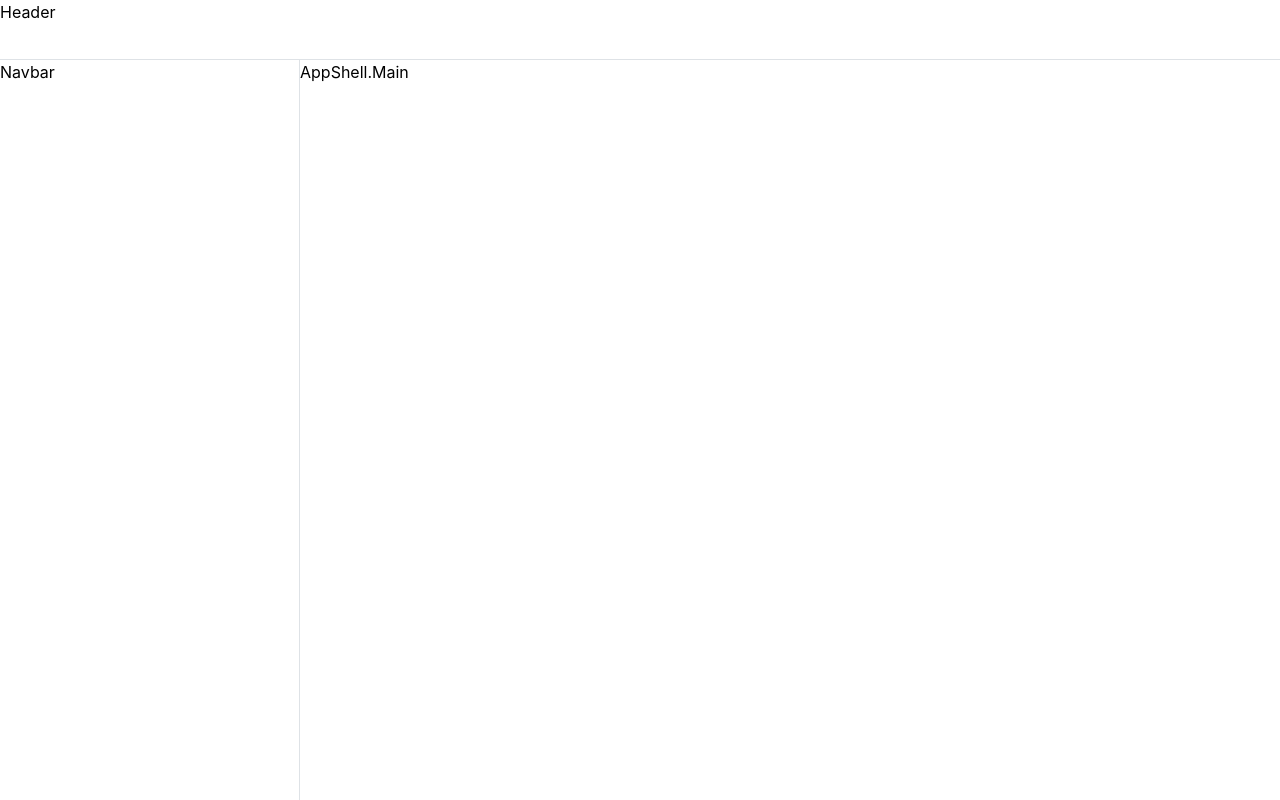
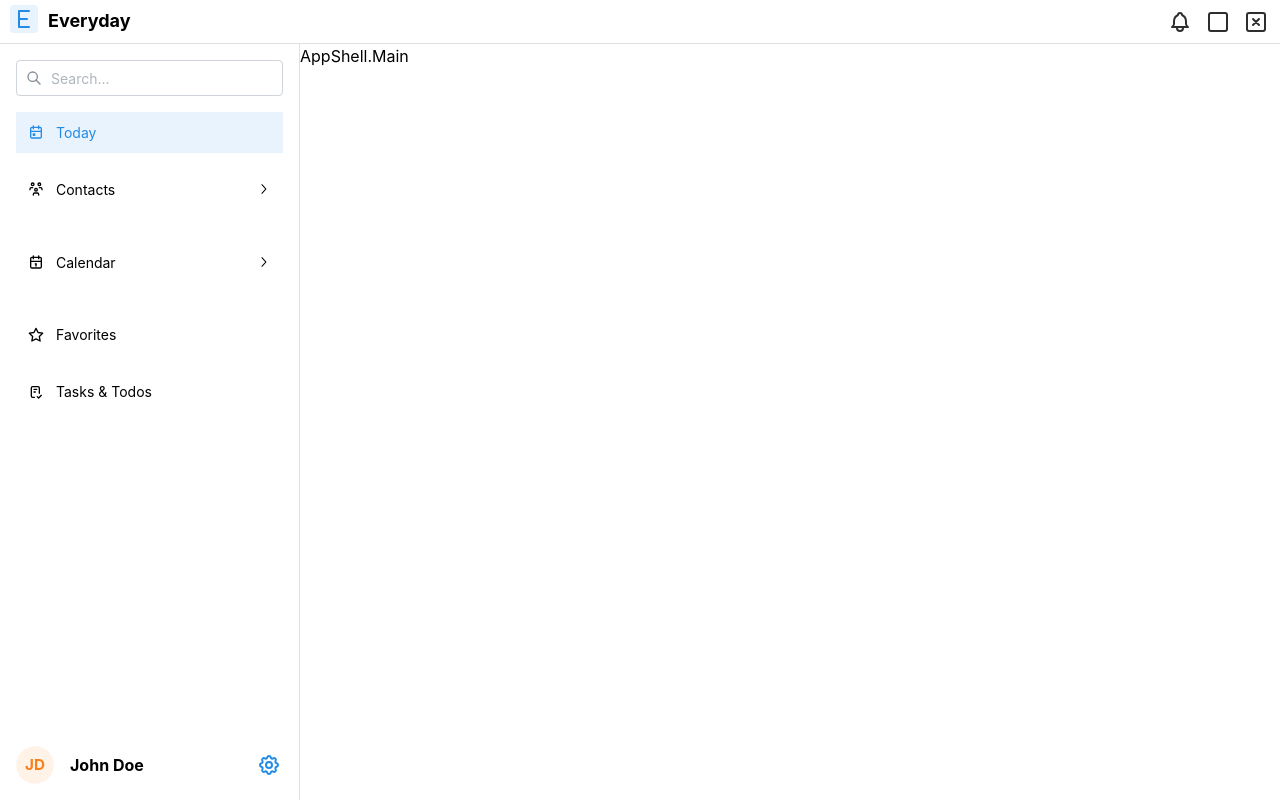
Before and after one commit to derechtenap/contact-app, a Next.js app: page / in a window 1280 px wide. Built offline with nearby package versions, Linux system fonts and the light colour scheme.

Commit message:
Add header and navbar to root layout

```diff
--- /dev/null
+++ b/src/components/appShell/Header.tsx
@@ -0,0 +1,38 @@
+import { ActionIcon, Flex, Group, Title } from "@mantine/core";
+import {
+  IconBell,
+  IconLetterE,
+  IconSquare,
+  IconSquareX,
+} from "@tabler/icons-react";
+import pkg from "../../../package.json";
+import Link from "next/link";
+
+const RootHeader = () => {
+  const APP_NAME = pkg.productName as string;
+  return (
+    <Flex align="center" justify="space-between" gap="xs" mx="xs" h="100%">
+      <Group gap="xs">
+        <Link href="/">
+          <ActionIcon variant="light">
+            <IconLetterE />
+          </ActionIcon>
+        </Link>
+        <Title size="h4">{APP_NAME}</Title>
+      </Group>
+      <Group gap="xs">
+        <ActionIcon color="dark" variant="transparent">
+          <IconBell />
+        </ActionIcon>
+        <ActionIcon color="dark" variant="transparent">
+          <IconSquare />
+        </ActionIcon>
+        <ActionIcon color="dark" variant="transparent">
+          <IconSquareX />
+        </ActionIcon>
+      </Group>
+    </Flex>
+  );
+};
+
+export default RootHeader;
--- /dev/null
+++ b/src/components/appShell/Navbar.tsx
@@ -0,0 +1,120 @@
+import {
+  ActionIcon,
+  Avatar,
+  Flex,
+  NavLink,
+  Stack,
+  Text,
+  TextInput,
+  rem,
+} from "@mantine/core";
+import {
+  IconCalendar,
+  IconCalendarEvent,
+  IconCalendarPlus,
+  IconChecklist,
+  IconSearch,
+  IconSettings,
+  IconStar,
+  IconUsersGroup,
+} from "@tabler/icons-react";
+import Link from "next/link";
+import { useRouter } from "next/router";
+
+const iconStyles = { height: rem(16), width: rem(16) };
+
+export const navbarItems = [
+  {
+    icon: <IconCalendarEvent style={iconStyles} />,
+    name: "Today",
+    href: "/",
+  },
+  {
+    icon: <IconUsersGroup style={iconStyles} />,
+    children: {
+      icon: <IconCalendarPlus style={iconStyles} />,
+      name: "New Calendar Event",
+      href: "#",
+    },
+    name: "Contacts",
+    href: "/contacts",
+  },
+  {
+    icon: <IconCalendar style={iconStyles} />,
+    children: {
+      icon: <IconCalendarPlus style={iconStyles} />,
+      name: "New Event",
+      href: "#",
+    },
+    name: "Calendar",
+    href: "/calendar",
+  },
+  {
+    icon: <IconStar style={iconStyles} />,
+    name: "Favorites",
+    href: "/favorites",
+  },
+  {
+    icon: <IconChecklist style={iconStyles} />,
+    name: "Tasks & Todos",
+    href: "/tasks",
+  },
+];
+
+const RootNavbar = () => {
+  const router = useRouter();
+  const currentRoute = router.pathname;
+
+  return (
+    <Stack h="100%" m="md">
+      <Stack h="100%">
+        <TextInput
+          leftSection={<IconSearch style={iconStyles} />}
+          placeholder="Search..."
+          type="search"
+        />
+        {navbarItems.map((item) => (
+          <>
+            {/* If item has children return nested nav link component  */}
+            {item.children ? (
+              <NavLink
+                leftSection={item.icon}
+                component={Link}
+                href={item.href}
+                key={item.name}
+                label={item.name}
+                childrenOffset={10}
+              >
+                <NavLink
+                  leftSection={item.children.icon}
+                  component={Link}
+                  href={item.children.href}
+                  label={item.children.name}
+                />
+              </NavLink>
+            ) : (
+              <NavLink
+                active={currentRoute === item.href}
+                leftSection={item.icon}
+                component={Link}
+                href={item.href}
+                key={item.name}
+                label={item.name}
+                childrenOffset={5}
+              />
+            )}
+          </>
+        ))}
+      </Stack>
+      <Flex align="center" gap="md">
+        <Avatar color="orange">JD</Avatar>
+        <Text fw="bold">John Doe</Text>
+        <ActionIcon ml="auto" variant="transparent">
+          <IconSettings />
+        </ActionIcon>
+      </Flex>
+    </Stack>
+  );
+};
+
+export default RootNavbar;
--- a/src/components/layouts/RootLayout.tsx
+++ b/src/components/layouts/RootLayout.tsx
@@ -1,13 +1,15 @@
 import Head from "next/head";
 import pkg from "../../../package.json";
 import { AppShell } from "@mantine/core";
+import RootNavbar from "../appShell/Navbar";
+import RootHeader from "../appShell/Header";
 
 type RootLayoutProps = {
   children: React.ReactNode;
 };
 
 const RootLayout = ({ children }: RootLayoutProps) => {
-  const APP_NAME = pkg.name;
+  const APP_NAME = pkg.productName as string;
 
   return (
     <>
@@ -15,9 +17,18 @@ const RootLayout = ({ children }: RootLayoutProps) => {
         <title>{APP_NAME}</title>
       </Head>
       <AppShell
-        header={{ height: 60 }}
+        header={{
+          height: {
+            base: 44,
+          },
+        }}
         navbar={{
-          width: 300,
+          width: {
+            base: 250,
+            md: 275,
+            lg: 300,
+            xl: 325,
+          },
           /*
            * The "xs" breakpoint is necessary for Mantine's responsiveness,
            * but in production, the user will not encounter the mobile view
@@ -26,8 +37,12 @@ const RootLayout = ({ children }: RootLayoutProps) => {
           breakpoint: "xs",
         }}
       >
-        <AppShell.Header>Header</AppShell.Header>
-        <AppShell.Navbar>Navbar</AppShell.Navbar>
+        <AppShell.Header>
+          <RootHeader />
+        </AppShell.Header>
+        <AppShell.Navbar>
+          <RootNavbar />
+        </AppShell.Navbar>
         <AppShell.Main>{children}</AppShell.Main>
       </AppShell>
     </>
```
